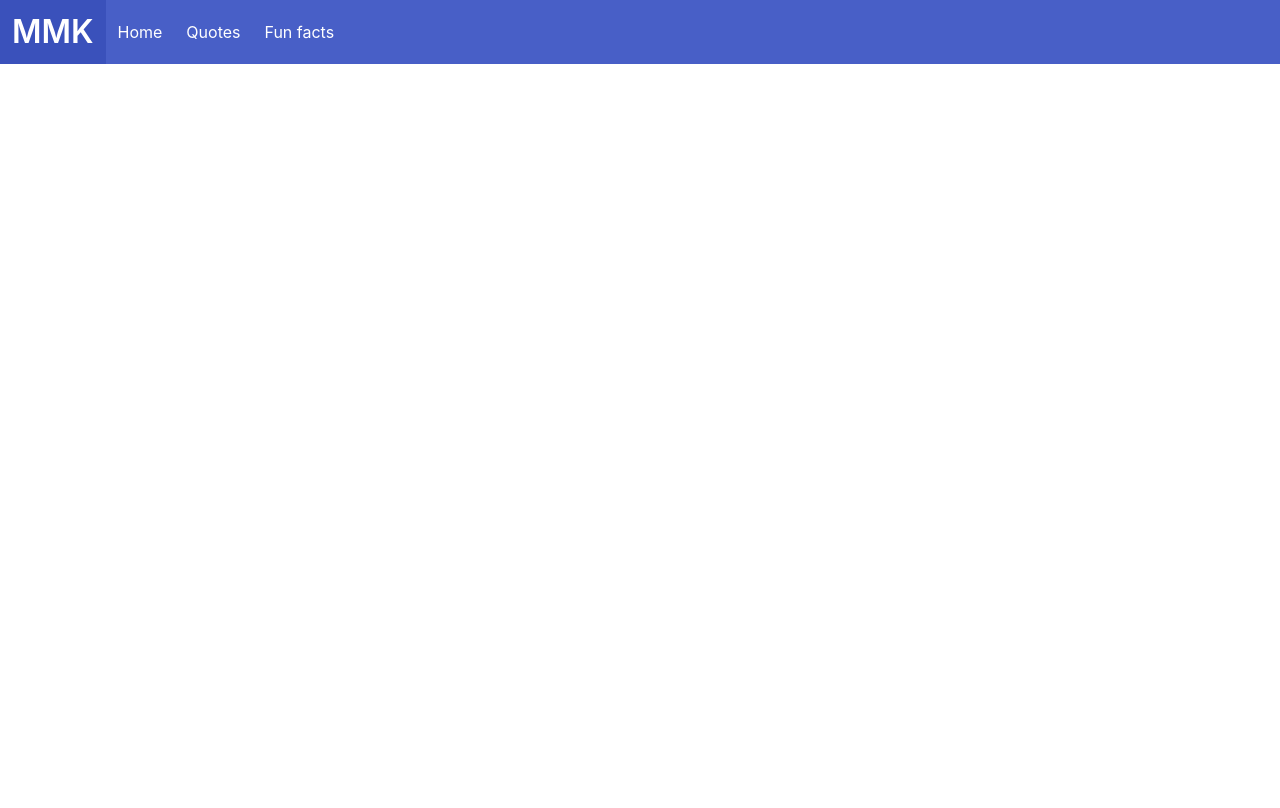
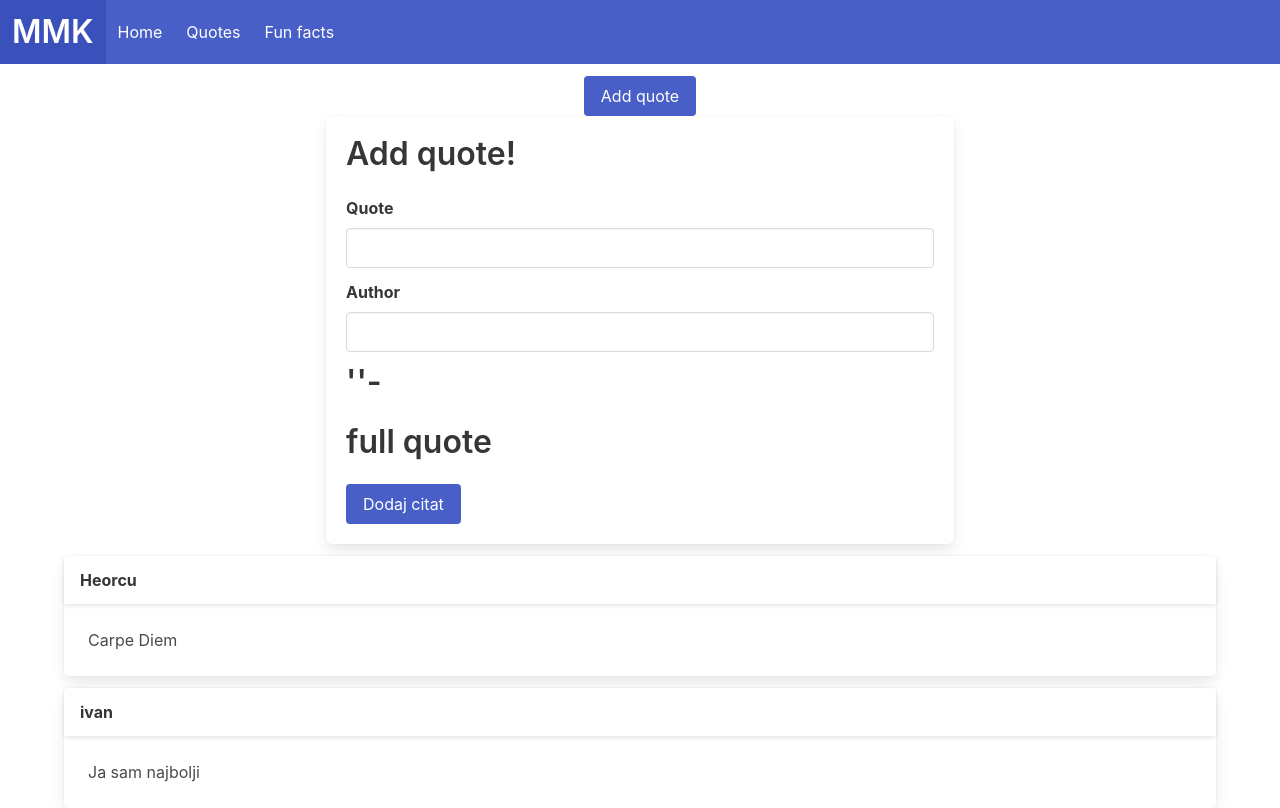
Before and after one commit to ivekccc/MobilnoRacunarstvo, an Angular app: page /quotes/1/edit in a window 1280 px wide. Before the commit this address led to /. Built offline with nearby package versions, Linux system fonts and the light colour scheme.

Commit message:
Edit funkcija zapoceta

```diff
--- a/src/app/app-routing.module.ts
+++ b/src/app/app-routing.module.ts
@@ -7,7 +7,11 @@ import { QuoteFormComponent } from './quote-form/quote-form.component';
 
 const routes: Routes = [
   {path:'',component:HomeComponent},
-  {path:'quotes',component:QuotesComponent,children:[{path:'new',component:QuoteFormComponent}]},
+  {path:'quotes',component:QuotesComponent,
+  children:[
+    {path:'new',component:QuoteFormComponent},
+    {path:':id/edit',component:QuoteFormComponent}
+  ]},
   {path:'fun-facts',component:FunFactsComponent}
 ];
 
--- a/src/app/quote-form/quote-form.component.ts
+++ b/src/app/quote-form/quote-form.component.ts
@@ -1,27 +1,32 @@
-import { Component, Output } from '@angular/core';
+import { Component, OnInit, Output } from '@angular/core';
 import { EventEmitter } from '@angular/core'; // Correct import
 import { Quote } from '../quote.model';
 import { QuoteService } from '../quote.service';
+import { ActivatedRoute } from '@angular/router';
 
 @Component({
   selector: 'app-quote-form',
   templateUrl: './quote-form.component.html',
   styleUrls: ['./quote-form.component.css'] // Correct property name
 })
-export class QuoteFormComponent {
-  text = '';
-  author = '';
+export class QuoteFormComponent implements OnInit{
+  text = 'quote';
+  author = 'author';
   fullQuote = 'full quote';
 
   @Output() addedQuote = new EventEmitter<Quote>();
 
-  constructor(private quotesService:QuoteService){
+  constructor(private quotesService:QuoteService,private route:ActivatedRoute){
 
+  }
+  ngOnInit(): void {
+    this.text=this.route.snapshot.queryParams['text'];
+    this.author=this.route.snapshot.queryParams['author'];
   }
 
   onAddQuote(): void {
     console.log('Quote added');
-    const newQuote = new Quote(this.text, this.author);
+    const newQuote = new Quote("q3",this.text, this.author);
     //this.addedQuote.emit(newQuote);
     this.quotesService.addQuote(newQuote);
     this.fullQuote = `'${this.text}' - '${this.author}'`;
--- a/src/app/quote.model.ts
+++ b/src/app/quote.model.ts
@@ -1,4 +1,4 @@
 export class Quote{
-    constructor(public text:string,public author:string){
+    constructor(public id:string,public text:string,public author:string){
     }
 }
--- a/src/app/quote.service.ts
+++ b/src/app/quote.service.ts
@@ -1,8 +1,8 @@
 import { Quote } from "./quote.model";
 
 export class QuoteService{
-    quotes:Quote[]=[new Quote("Carpe Diem","Heorcu"),
-    new Quote("Ja sam najbolji","ivan")];
+    quotes:Quote[]=[new Quote("q1","Carpe Diem","Heorcu"),
+    new Quote("q2","Ja sam najbolji","ivan")];
     addQuote(quote:Quote):void{
         this.quotes.push(quote);
       }
--- a/src/app/quotes/quotes.component.html
+++ b/src/app/quotes/quotes.component.html
@@ -2,4 +2,5 @@
     <button class="button is-link" (click)="onAddQuote()">Add quote</button>
 </div>
 <router-outlet></router-outlet>
-<app-quote-element *ngFor="let quote of quotes"[author]="quote.author" [text]="quote.text"></app-quote-element>
+
+<app-quote-element *ngFor="let quote of quotes"[author]="quote.author" [text]="quote.text" (click)="onEditQuote(quote)"></app-quote-element>
--- a/src/app/quotes/quotes.component.ts
+++ b/src/app/quotes/quotes.component.ts
@@ -18,4 +18,7 @@ export class QuotesComponent {
   onAddQuote(){
     this.router.navigateByUrl('/quotes/new')
   }
+  onEditQuote(quote:Quote){
+    this.router.navigate(['quotes',quote.id,'edit'],{queryParams:{text:quote.text,author:quote.author}})
+  }
 }
```
